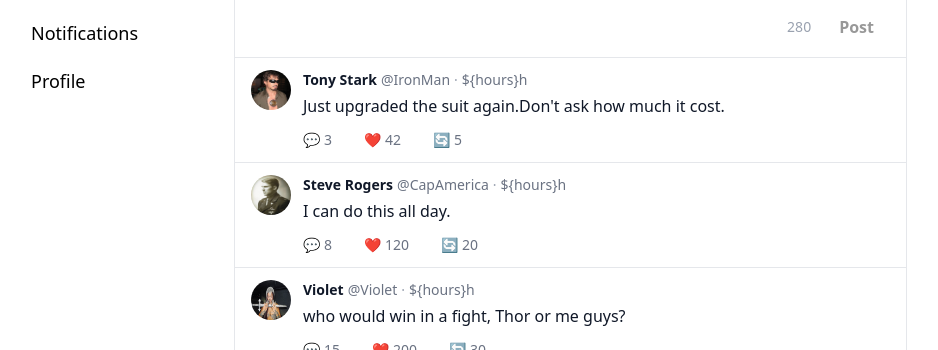
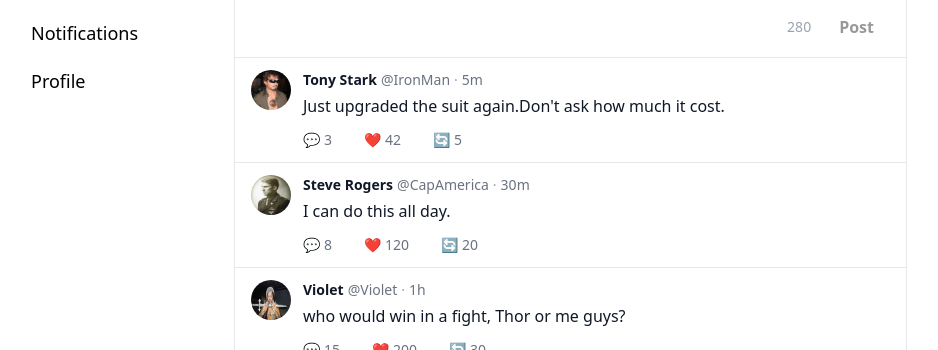
Before and after one commit to aswathy1807/AvengersTweet, a Next.js app: page / in a window 1280 px wide. Shown: the part 153-503 px from the top of the page, without its empty margins (181-1119 px from the left). Built offline with nearby package versions, Linux system fonts and the light colour scheme.

Commit message:
fixed current time shown on tweet error

```diff
--- a/components/PostCard.tsx
+++ b/components/PostCard.tsx
@@ -5,10 +5,10 @@ function timeAgo(iso:string):string{
     const diffMs=Date.now()-new Date(iso).getTime();
     const mins=Math.floor(diffMs/60000);
     if(mins<1)return"now";
-    if(mins>60)return '${mins}m';
+    if(mins<60)return `${mins}m`;
     const hours=Math.floor(mins/60);
-    if(hours<24)return '${hours}h';
-    return '${Math.floor(hours/24)}d';
+    if(hours<24)return `${hours}h`;
+    return `${Math.floor(hours/24)}d`;
 }
 
 export default function PostCard({post}:{post:Post}){
```
